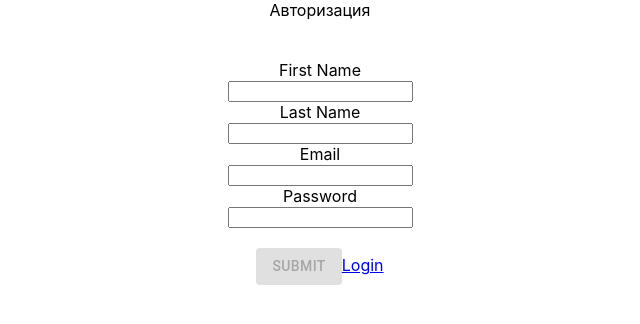
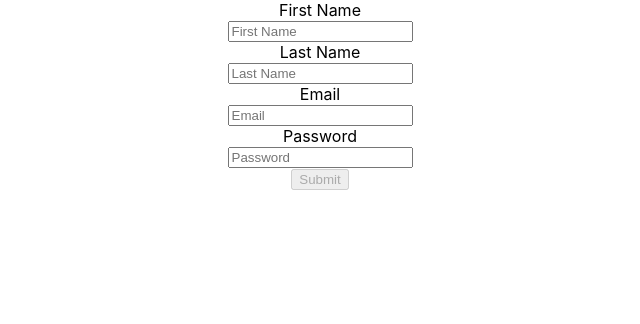
Before and after one commit to ElenaHellen/finalReact, a React (Create React App) app: page / in a window 1280 px wide. Shown: the top 324 px of the page, without its empty margins (320-960 px from the left). Built offline with nearby package versions, Linux system fonts and the light colour scheme.

Commit message:
Update register.js

```diff
--- a/src/components/register/register.js
+++ b/src/components/register/register.js
@@ -1,102 +1,66 @@
-import React from 'react'
-import { Field, reduxForm, SubmissionError } from 'redux-form'
-import Button from '@material-ui/core/Button';
-import { Link } from 'react-router-dom';
+import React from 'react';
+import { Field, reduxForm } from 'redux-form';
 
-const renderField = ({ type, label, input, meta: { touched, error }}) => (
-  <div className="input-row">
-    <label>{label}</label>
-    <br />
-    <input {...input} type={type}/>
-    {touched && error &&
-     <span className="error">{error}</span>}
-  </div>
-)
-
-const submit = ({ firstName='', lastName=''}) => {
-  let error = {};
-  let isError  = false;
-
-  if (firstName.trim() === '') {
-    error.firstName = "Required";
-    isError = true;
+const validate = values => {
+    const errors = {}
+    if (!values.firstName) {
+      errors.firstName = 'Required'
+    } else if (values.firstName.length < 2) {
+      errors.firstName = 'Minimum be 2 characters or more'
+    }
+    if (!values.email) {
+      errors.email = 'Required'
+    } else if (!/^[A-Z0-9._%+-]+@[A-Z0-9.-]+\.[A-Z]{2,4}$/i.test(values.email)) {
+      errors.email = 'Invalid email address'
+    }
+    if (!values.lastName) {
+        errors.lastName = 'Required'
+      } else if (values.lastName.length < 2) {
+        errors.lastName = 'Minimum be 2 characters or more'
+      }
+      if (!values.password) {
+        errors.password = 'Required'
+      } else if (!/^[A-Z]*$/(values.password)) {
+        errors.password = 'Minimum be 2 characters or more'
+      }
+    return errors
   }
 
-  if (firstName.length > 10) {
-    error.firstName = "Long";
-    isError = true;
-  }
+const renderField = ({ input, label, type, meta: { touched, error, warning } }) => (
+    <div>
+      <label className="control-label">{label}</label>
+      <div>
+        <input {...input} placeholder={label} type={type} className="form-control" />
+        {touched && ((error && <span className="text-danger">{error}</span>) || (warning && <span>{warning}</span>))}
+      </div>
+    </div>
+  )
 
-  if (lastName.trim() === '') {
-    error.lastName = "Required";
-    isError = true;
-  }
+let FormCode = props => {
+  const { handleSubmit, pristine, submitting } = props;
+  return (
+    <form onSubmit={ handleSubmit }>
+      <div className="form-group">
+        <Field name="firstName" component={renderField} label="First Name" />
+      </div>
+      <div className="form-group">
+        <Field name="lastName" component={renderField} label="Last Name" />
+      </div>
+      <div className="form-group">
+        <Field name="email" component={renderField} label="Email" />
+      </div>
+      <div className="form-group">
+        <Field name="password" component={renderField} label="Password" />
+      </div>
+      <div className="form-group">
+        <button type="submit" disabled={pristine || submitting} className="btn btn-primary">Submit</button>
+      </div>
+    </form>
+  )
+}
+FormCode = reduxForm({
+  form: 'contact',
+  validate,
+})(FormCode);
 
-if (isError) {
-  throw new SubmissionError(error);
-
-} else {
-  //submit form to server
-  console.log('Submit Validation')
-}
-}
-
-const ContactFormFunc = ({
-  handleSubmit,
-  onChangeEmail,
-  onChangePassword,
-  email,
-  isEnabled,
-  password,
-  firstname
-}) => (
-
-    <form onSubmit={handleSubmit(submit)}>
-      <div>Авторизация</div>
-      <br />
-      <br />
-      <Field
-      name="firstName"
-      label = "First Name"
-      component={renderField}
-      type="text"
-
-      />
-      <Field
-      name="lastName"
-      label = "Last Name"
-      component={renderField}
-      type="text"
-      />
-      <Field
-       name="email"
-       label = "Email"
-       component={renderField}
-       type="email"
-       placeholder="you@email.com"
-       value={password}
-       onChange={onChangeEmail}
-       />
-      <Field
-      name="password"
-      label = "Password "
-      component={renderField}
-      type="password"
-      value={email}
-      onChange={onChangePassword}
-      />
-      <br />
-        <Button variant="contained" disabled={!isEnabled}>Submit</Button>
-
-        <Link to = "/login">Login</Link>
-    </form>
-
-)
-
-
-const ContactForm = reduxForm({
-  // a unique name for the form
-  form: 'contact'
-})(ContactFormFunc)
-
-export default ContactForm
+export default FormCode;
```
